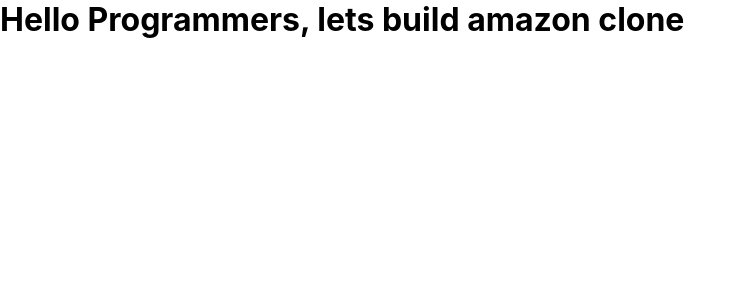
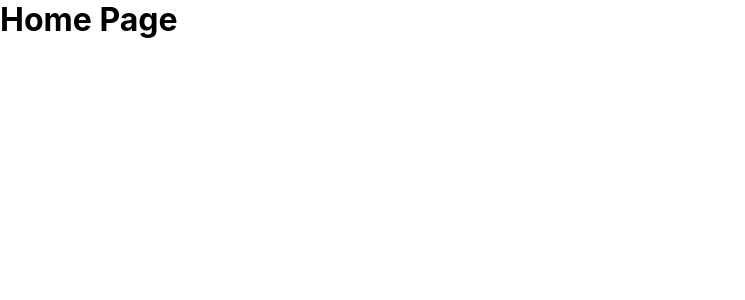
Before and after one commit to mubashir72/AMAZON-Clone, a React (Create React App) app in the folder amazon-clone/: page / in a window 1280 px wide. Shown: the top 300 px of the page, without its empty margins (0-745 px from the left). Built offline with nearby package versions, Linux system fonts and the light colour scheme.

Commit message:
updated app.js

```diff
--- a/amazon-clone/package.json
+++ b/amazon-clone/package.json
@@ -8,7 +8,7 @@
     "@testing-library/user-event": "^13.5.0",
     "react": "^18.2.0",
     "react-dom": "^18.2.0",
-    "react-router-dom": "^6.23.0",
+    "react-router-dom": "^5.2.0",
     "react-scripts": "5.0.1",
     "web-vitals": "^2.1.4"
   },
--- a/amazon-clone/src/App.js
+++ b/amazon-clone/src/App.js
@@ -6,7 +6,18 @@
   return (
     <Router>
       <div className="App">
-        <h1>Hello Programmers, lets build amazon clone</h1>
+        <Switch>
+          <Route path="/checkout">
+            <h1>checkout</h1>
+          </Route>
+          <Router path="/login">
+            <h1> LoginPage</h1>
+          </Router>
+          {/* this isthe default route */}
+          <Route path="/">
+            <h1>Home Page</h1>
+          </Route>
+        </Switch>
       </div>
     </Router>
   );
```
Also changed, not shown: 1 other file (tests, documents, lock files or other folders).
